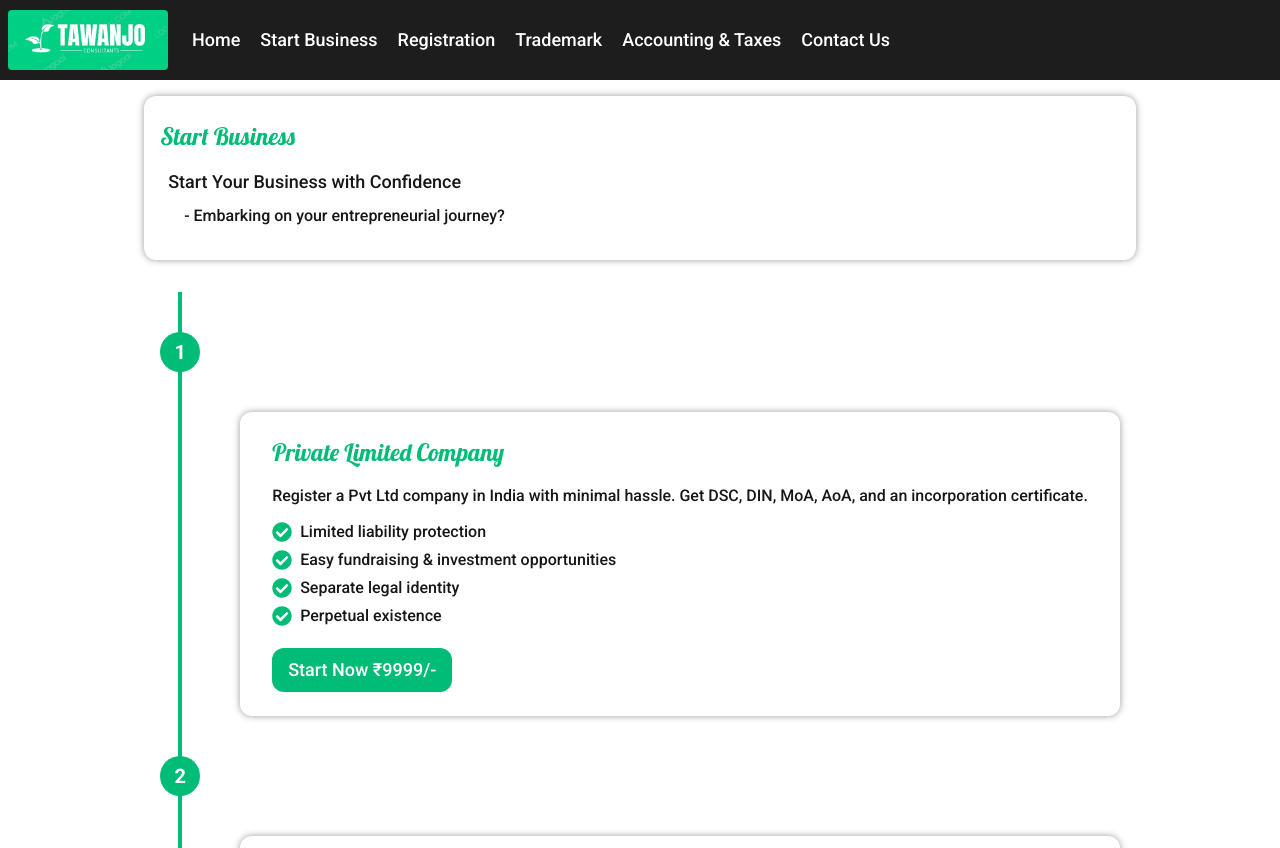
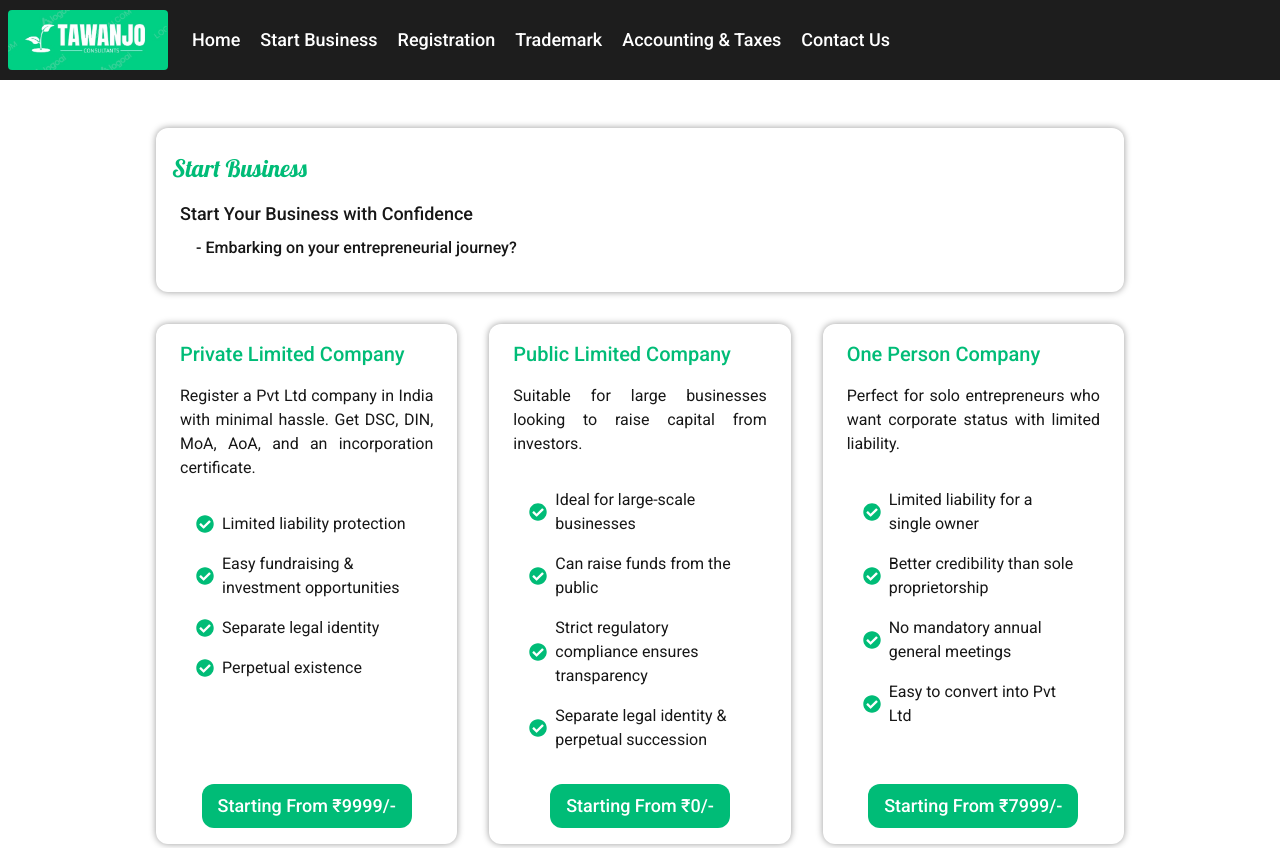
Before and after one commit to sagarkpro/tawaanzo, a Next.js app: page /tawaanzo/start-business in a window 1280 px wide. Shown: the top 848 px of the page. Built offline with nearby package versions, Linux system fonts and the light colour scheme.

Commit message:
start business v2

```diff
--- a/src/app/[serviceName]/page.tsx
+++ /dev/null
@@ -1,100 +0,0 @@
-'use client'
-
-import Stepper, { Step } from '@/components/Stepper';
-import { lobster } from '@/fonts/Lobster';
-import Service from '@/models/Service';
-import ServiceDetails from '@/models/ServiceDetails';
-import { services } from '@/staticContent/Services';
-import React, { useEffect, useState } from 'react'
-import { FaCheckCircle } from 'react-icons/fa';
-
-export default function StartBusiness({ params }: { params: Promise<{ serviceName: string }> }) {
-  const [service, setService] = useState<Service>();
-  const [steps, setSteps] = useState<Step[]>([]);
-  const [isLoading, setIsLoading] = useState<boolean>(true);
-
-  function getStepContent(serviceDetail: ServiceDetails): React.ReactNode {
-    return (
-      <div className="flex flex-col w-full px-4 font-medium">
-        <h1 className={`text-2xl ${lobster.className} text-primary my-2`}>{serviceDetail.name}</h1>
-
-        <div className='text-justify my-2'>
-          {
-            serviceDetail.description
-          }
-        </div>
-
-        <ul className=''>
-          {
-            serviceDetail.features.map((feature) => {
-              return (
-                <li key={feature} className='my-1'>
-                  <div className="flex items-center">
-                    <div className='text-xl text-primary'>
-                      <FaCheckCircle />
-                    </div>
-                    <div className='mx-2'>
-                      {feature}
-                    </div>
-                  </div>
-                </li>
-              );
-            })
-          }
-        </ul>
-
-        <button className='my-2 mt-4 2xs:w-full sm:w-max  text-lg text-white bg-primary hover:bg-tint p-4 py-2 hover:text-xl transition-all duration-300 rounded-xl font-medium'>
-          Start Now ₹{serviceDetail.price}/-
-        </button>
-      </div>
-    )
-  }
-
-  async function getService() {
-    const route = (await params).serviceName;
-    const service = services.find((service) => service.id.toLowerCase() == route.toLowerCase());
-    setService(service);
-    const steps: Step[] = service?.types.map((type) => {
-      return (
-        new Step(type.name, getStepContent(type))
-      )
-    }) ?? [];
-
-    console.log(service);
-    console.log(steps);
-
-    setSteps(steps);
-  }
-
-  useEffect(() => {
-    getService();
-  }, [])
-
-  useEffect(() => {
-    if (steps && steps.length > 0) {
-      setIsLoading(false);
-    }
-  }, [steps])
-
-  return (
-    <div className='w-full flex justify-center'>
-      {
-        !isLoading &&
-        <div className="w-max">
-          <div className="flex flex-col w-full p-4 my-4 font-medium rounded-xl shadow-[0_0px_7px_rgba(0,0,0,0.4)]">
-            <h1 className={`text-2xl ${lobster.className} text-primary my-2`}>
-              {service?.name}
-            </h1>
-            <h2 className={`text-lg m-2`}>
-              {service?.heading}
-              <div className='p-4 py-2 text-base'>
-                - {service?.subHeading}
-              </div>
-            </h2>
-          </div>
-          <Stepper currentStep={0} layout='vertical' steps={steps} />
-        </div>
-      }
-    </div>
-  )
-}
--- /dev/null
+++ b/src/app/start-business/page.tsx
@@ -0,0 +1,60 @@
+'use client'
+
+import ServiceDetailComponent from '@/components/ServiceDetail';
+import { lobster } from '@/fonts/Lobster';
+import Service from '@/models/Service';
+import { services } from '@/staticContent/Services';
+import React, { useEffect, useState } from 'react'
+
+export default function StartBusiness() {
+  const [service, setService] = useState<Service>();
+  const [isLoading, setIsLoading] = useState<boolean>(true);
+
+
+  async function getService() {
+    // const route = (await params).serviceName;
+    const service = services.find((service) => service.id.toLowerCase() == "start-business");
+    setService(service);
+    console.log(service);
+  }
+
+  useEffect(() => {
+    getService();
+  }, [])
+
+  useEffect(() => {
+    if (service) {
+      setIsLoading(false);
+    }
+  }, [service])
+
+  return (
+    <div className='w-full flex justify-center p-4'>
+      <div className='max-w-[1000px] flex 2xs:flex-col sm:flex-row justify-center flex-wrap'>
+        <div className="w-full p-4">
+          <div className="flex flex-col w-full p-4 my-4 mb-0 font-medium rounded-xl shadow-[0_0px_7px_rgba(0,0,0,0.4)]">
+            <h1 className={`text-2xl ${lobster.className} text-primary my-2`}>
+              {service?.name}
+            </h1>
+            <h2 className={`text-lg m-2`}>
+              {service?.heading}
+              <div className='p-4 py-2 text-base'>
+                - {service?.subHeading}
+              </div>
+            </h2>
+          </div>
+        </div>
+          {
+            !isLoading &&
+            service?.types.map((serviceDetail) => {
+              return (
+                <div key={serviceDetail.name} className='2xs:w-full sm:w-1/3 p-4'>
+                  <ServiceDetailComponent service={serviceDetail} />
+                </div>
+              )
+            })
+          }
+        </div>
+      </div>
+      )
+}
--- /dev/null
+++ b/src/components/ServiceDetail.tsx
@@ -0,0 +1,33 @@
+import ServiceDetails from '@/models/ServiceDetails'
+import React from 'react'
+import { FaCheckCircle } from 'react-icons/fa'
+
+export default function ServiceDetailComponent(props: { service: ServiceDetails }) {
+  return (
+    <div className='rounded-xl p-4 w-full shadow-[0_0px_7px_rgba(0,0,0,0.4)] h-full flex flex-col'>
+      <h1 className='text-xl font-medium px-2 text-primary'>{props.service.name}</h1>
+      <p className='text-justify px-2 mt-4'>{props.service.description}</p>
+      <ul className='p-6'>
+        {
+          props.service.features.map((feature) => {
+            return (
+              <li key={feature} className='py-2'>
+                <div className='flex items-center'>
+                  <div className='text-primary text-lg'>
+                    <FaCheckCircle />
+                  </div>
+                  <div className='px-2'>
+                    {feature}
+                  </div>
+                </div>
+              </li>
+            )
+          })
+        }
+      </ul>
+      <div className='flex flex-col items-center w-full grow'>
+        <button className='mt-auto 2xs:w-full sm:w-max text-lg text-white bg-primary hover:bg-tint p-4 py-2 hover:text-xl transition-all duration-300 rounded-xl font-medium'>Starting From ₹{props.service.price}/-</button>
+      </div>
+    </div>
+  )
+}
```
